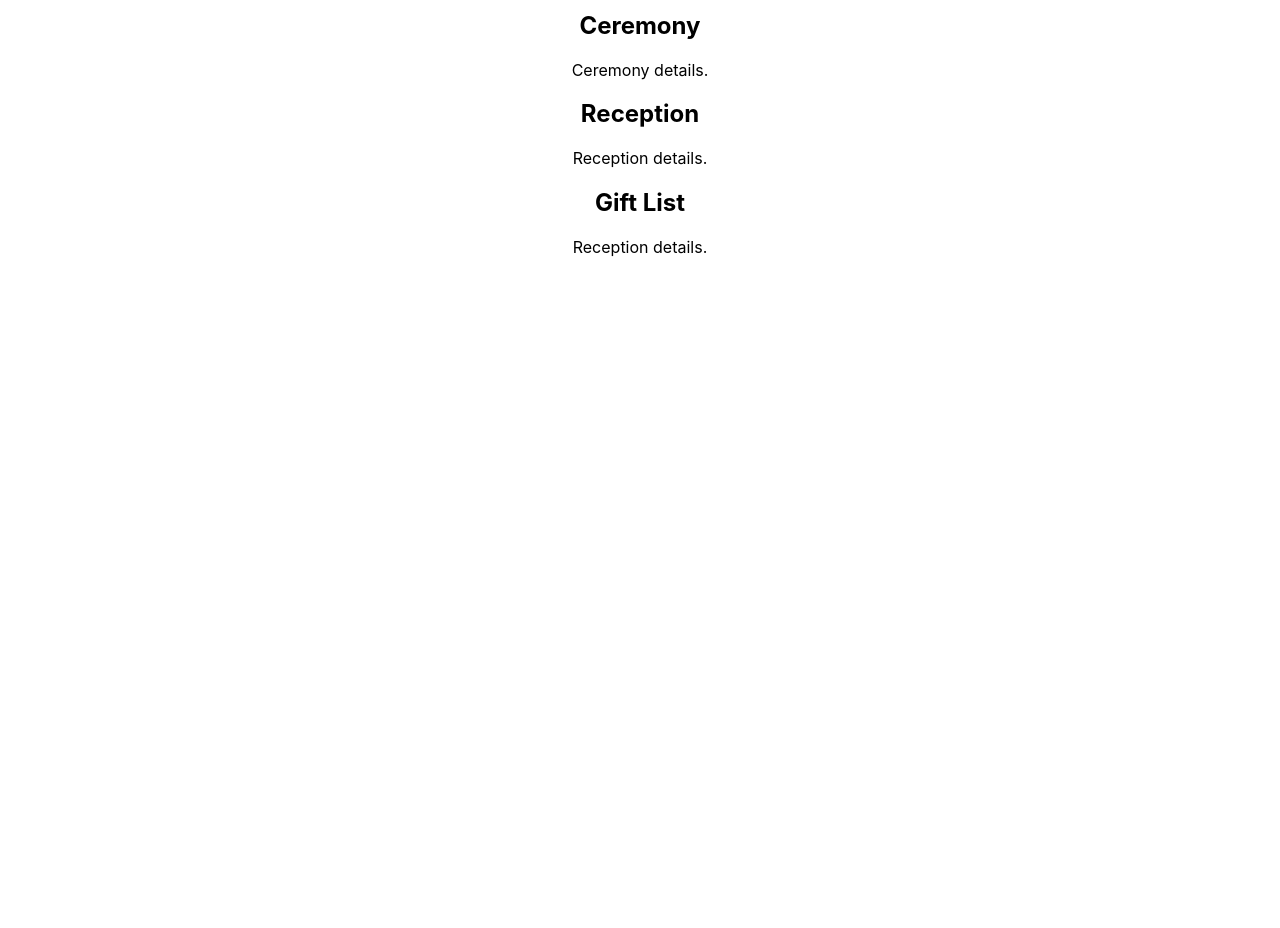
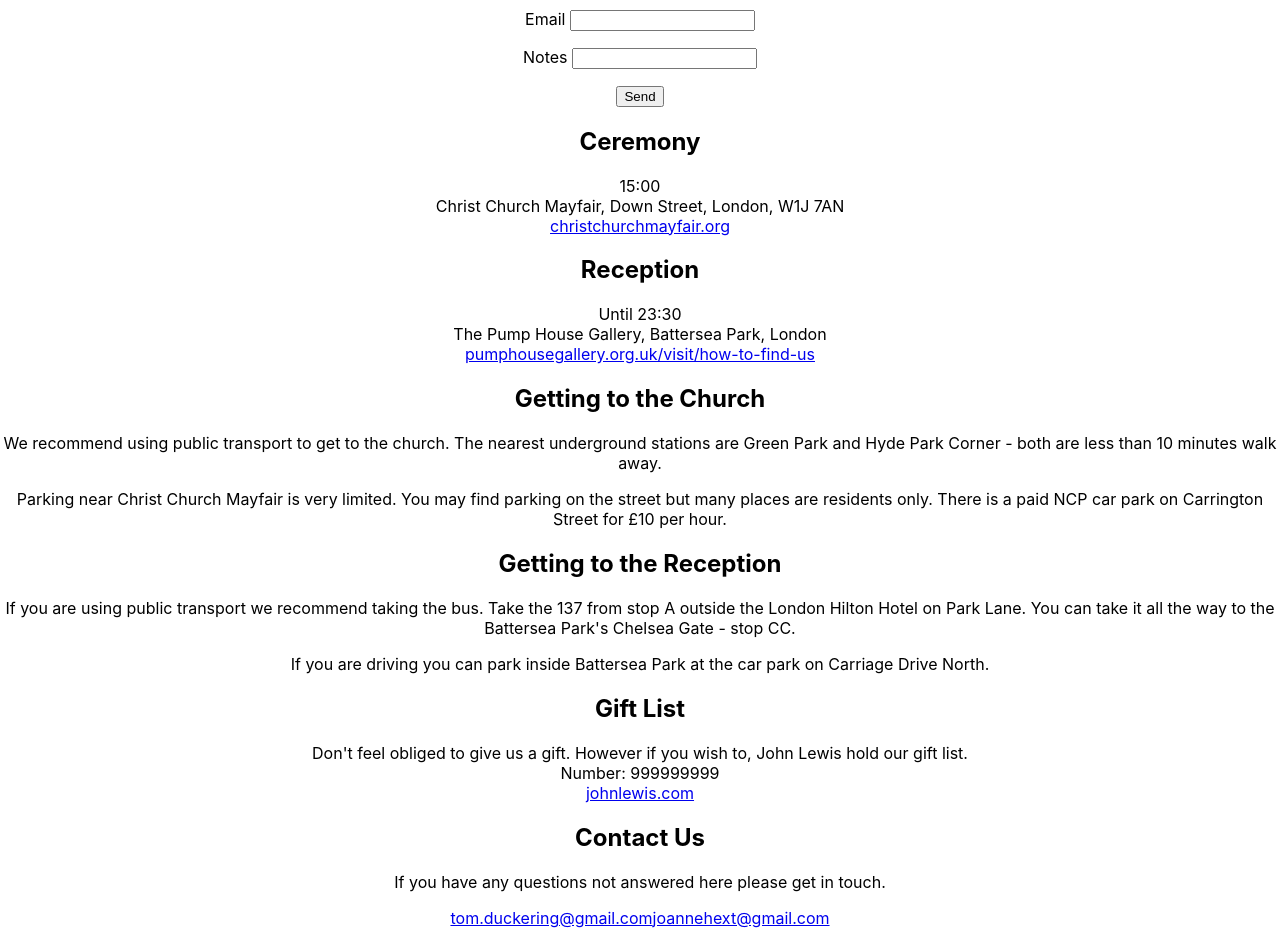
Before and after one commit to tomduckering/jo-and-tom-dot-com, a React (Create React App) app: page / in a window 1280 px wide. Shown: the part 200-1128 px from the top of the page. Before the commit the page ends 800 px from the top, so only its background shows below. Built offline with nearby package versions, Linux system fonts and the light colour scheme.

Commit message:
Update with content

```diff
--- a/src/App.tsx
+++ b/src/App.tsx
@@ -1,30 +1,64 @@
 import React from 'react';
-import logo from './logo.svg';
 import './App.css';
 
 const App: React.FC = () => {
   return (
     <div className="App">
       <header>
-        <h1>Jo & Tom</h1>
+        <h1>Tom & Jo</h1>
         <div className="date">9th May 2020</div>
       </header>
       <main>
         <section>
           <h2>RSVP</h2>
-          RSVP link
+          <form name="rsvp" data-netlify="true">
+            <p>
+              <label>Name(s) <input type="text" name="name" /></label>
+            </p>
+            <p>
+              <label>Email <input type="email" name="email" /></label>
+            </p>
+            <p>
+              <label>Notes <input type="text" name="notes" /></label>
+            </p>
+            <p>
+              <button type="submit">Send</button>
+            </p>
+          </form>
         </section>
         <section>
           <h2>Ceremony</h2>
-          Ceremony details.
+          <time>15:00</time>
+          <div>Christ Church Mayfair, Down Street, London, W1J 7AN</div>
+          <a href="https://christchurchmayfair.org">christchurchmayfair.org</a>
         </section>
         <section>
           <h2>Reception</h2>
-          Reception details.
+          <time>Until 23:30</time>
+          <div>The Pump House Gallery, Battersea Park, London</div>
+          <a href="https://pumphousegallery.org.uk/visit/how-to-find-us">pumphousegallery.org.uk/visit/how-to-find-us</a>
+        </section>
+        <section>
+          <h1>Getting to the Church</h1>
+          <p>We recommend using public transport to get to the church. The nearest underground stations are Green Park and Hyde Park Corner - both are less than 10 minutes walk away.</p>
+          <p>Parking near Christ Church Mayfair is very limited. You may find parking on the street but many places are residents only. There is a paid NCP car park on Carrington Street for £10 per hour.</p>
+        </section>
+        <section>
+          <h1>Getting to the Reception</h1>
+          <p>If you are using public transport we recommend taking the bus. Take the 137 from stop A outside the London Hilton Hotel on Park Lane. You can take it all the way to the Battersea Park's Chelsea Gate - stop CC.</p>
+          <p>If you are driving you can park inside Battersea Park at the car park on Carriage Drive North.</p>
         </section>
         <section>
           <h2>Gift List</h2>
-          Reception details.
+          <div>Don't feel obliged to give us a gift. However if you wish to, John Lewis hold our gift list.</div>
+          <div>Number: 999999999</div>
+          <a href="https://johnlewis.com">johnlewis.com</a>
+        </section>
+        <section>
+          <h2>Contact Us</h2>
+          <p>If you have any questions not answered here please get in touch.</p>
+          <a href="mailto:tom.duckering@gmail.com">tom.duckering@gmail.com</a>
+          <a href="mailto:joannehext@gmail.com">joannehext@gmail.com</a>
         </section>
       </main>
     </div>
```
